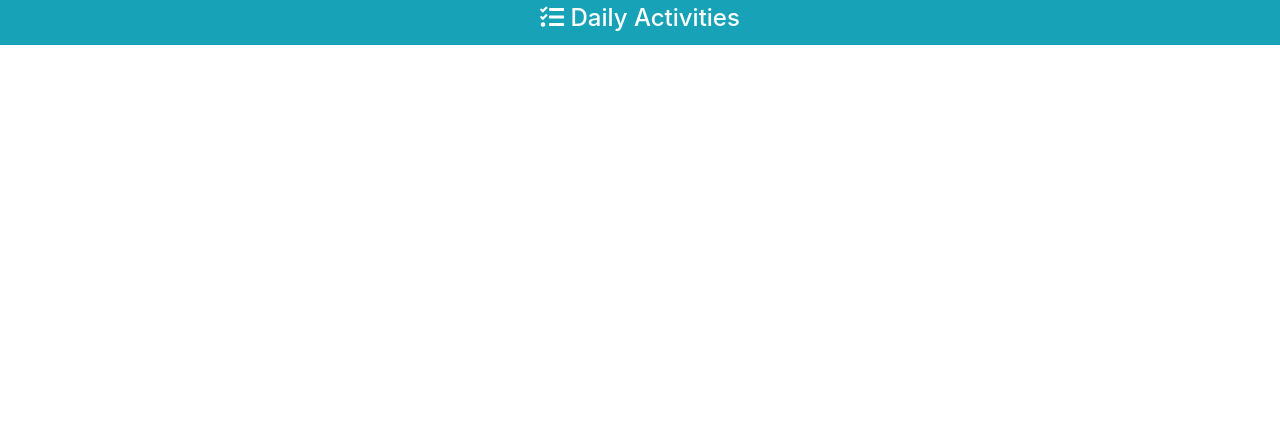
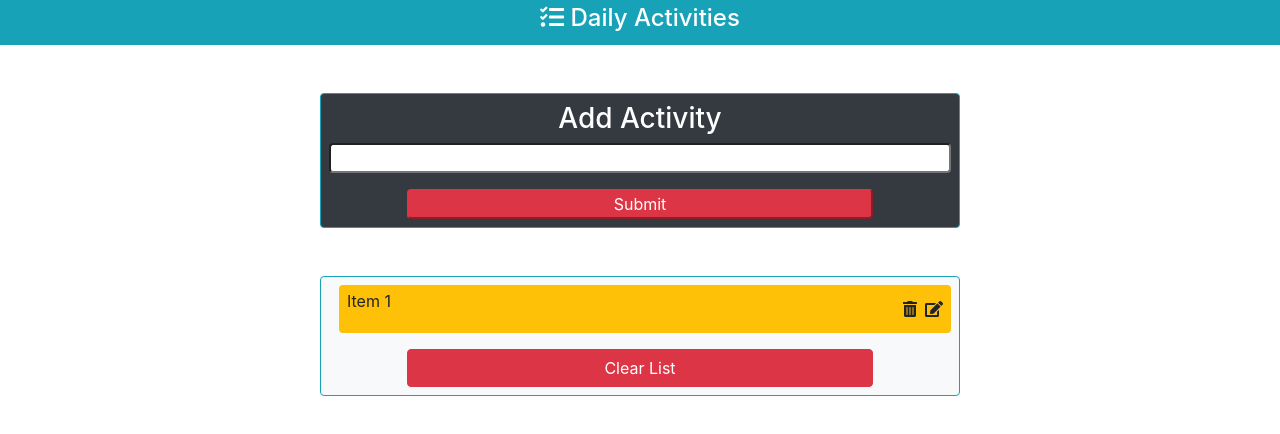
Before and after one commit to ajkacca457/daily-activities-react, a React (Create React App) app: page / in a window 1280 px wide. Shown: the top 434 px of the page. Built offline with nearby package versions, Linux system fonts and the light colour scheme.

Commit message:
add interface styling

```diff
--- a/src/App.js
+++ b/src/App.js
@@ -1,12 +1,15 @@
 import React, {Component} from 'react';
-import Navbar from "./components/navbar"
+import Navbar from "./components/navbar";
+import Activitylist from "./components/activitylist";
+import Activity from "./components/activity"
 
 class App extends Component{
   render(){
     return (
       <div className="App">
       <Navbar></Navbar>
-
+      <Activity></Activity>
+      <Activitylist></Activitylist>
       </div>
     );
   }
--- a/src/components/activity.js
+++ b/src/components/activity.js
@@ -0,0 +1,21 @@
+import React, {Component} from 'react';
+
+
+ class Activity extends Component {
+
+   handleit=()=>{
+     console.log("working")
+   }
+
+   render(){
+     return(
+         <div className="maincontainer border border-info rounded text-center w-50 my-5 mx-auto bg-dark py-2 px-2">
+         <h3 className="text-white">Add Activity</h3>
+            <input type="text" name="activity" className="rounded w-100 pl-3" />
+            <input type="submit" className="rounded w-75 btn-danger mt-3" onClick={this.handleit}/>
+         </div>
+     );
+   }
+}
+
+export default Activity;
--- a/src/components/activitylist.js
+++ b/src/components/activitylist.js
@@ -0,0 +1,26 @@
+import React, {Component} from 'react';
+
+
+ class Activitylist extends Component {
+   render(){
+     return(
+         <div className="maincontainer border border-info rounded text-center w-50 my-1 mx-auto bg-light py-2 px-2">
+          <ul className="listcontainer">
+          <li className="li-item d-flex rounded justify-content-between align-items-center bg-warning px-2 py-1">
+          <p>Item 1</p>
+          <div className="hbtns">
+          <i className="fas fa-trash-alt mr-2 "></i>
+          <i className="fas fa-edit"></i>
+          </div>
+          </li>
+          </ul>
+          <div className="btncont">
+            <button className="btn btn-danger w-75"> Clear List</button>
+          </div>
+
+         </div>
+     );
+   }
+}
+
+export default Activitylist;
--- a/src/index.css
+++ b/src/index.css
@@ -6,3 +6,11 @@ padding: 0;
 .mynav h1 {
   font-size: 150%;
 }
+
+ul {
+  list-style-type: none;
+}
+
+ul li {
+margin-left: -30px;
+}
```
Also changed, not shown: 1 other file (tests, documents, lock files or other folders).
